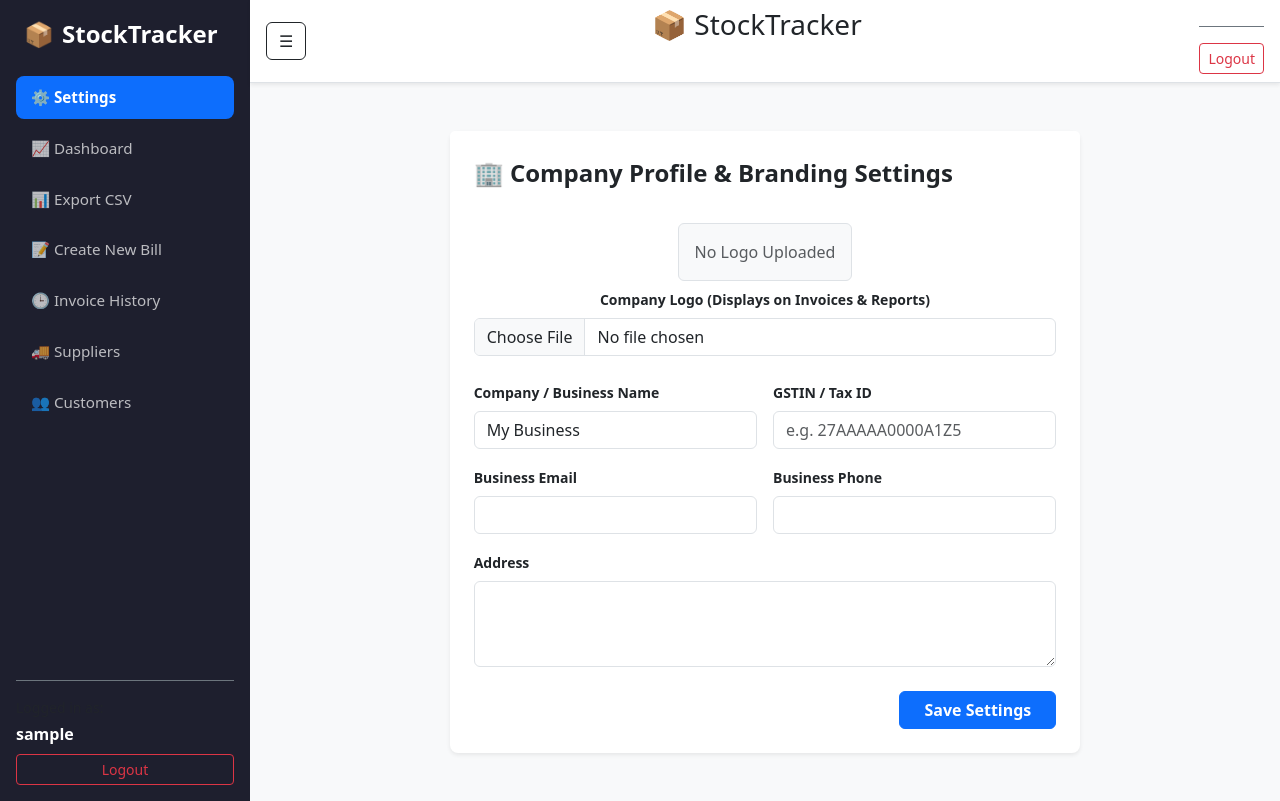
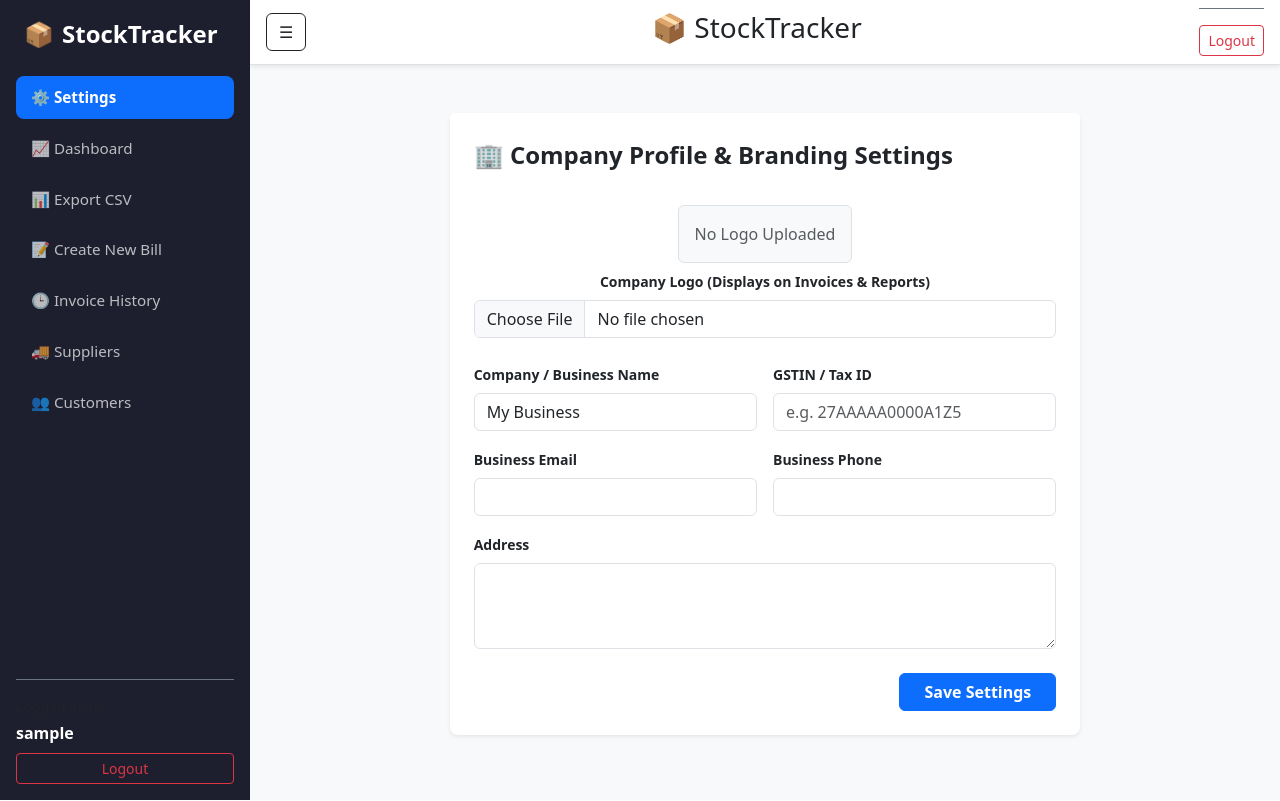
Before and after one commit to mhatretanmay009/STOCKTRACKER, a Django app: page /settings/ in a window 1280 px wide. Run offline with Django 5.2, Linux system fonts and the light colour scheme; the visitor is signed in with stand-in values (Sample User, id 1); data comes from the database, SQL or seed files in the repository.

Commit message:
FIX NAV BAR

```diff
--- a/TEMPLATES/base.html
+++ b/TEMPLATES/base.html
@@ -120,7 +120,7 @@
                     <button class="btn btn-outline-dark me-2" id="sidebarCollapse" type="button">
                         ☰
                     </button>
-                    <div class="mb-4 text-start px-2">
+                    <div>
                         <h3>📦 StockTracker </h3>
                     </div>
                     <!-- User Auth Footer -->
```
